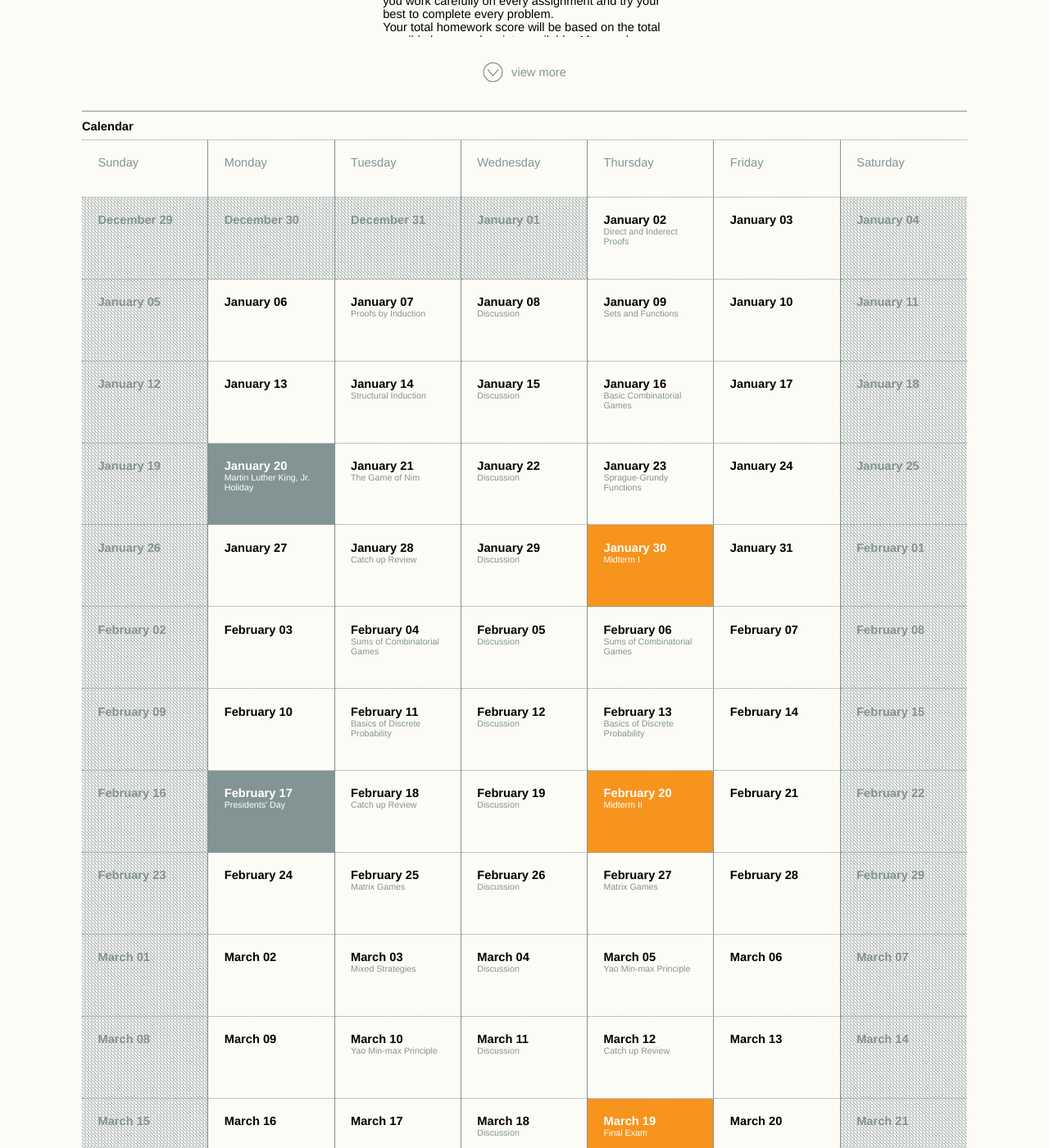
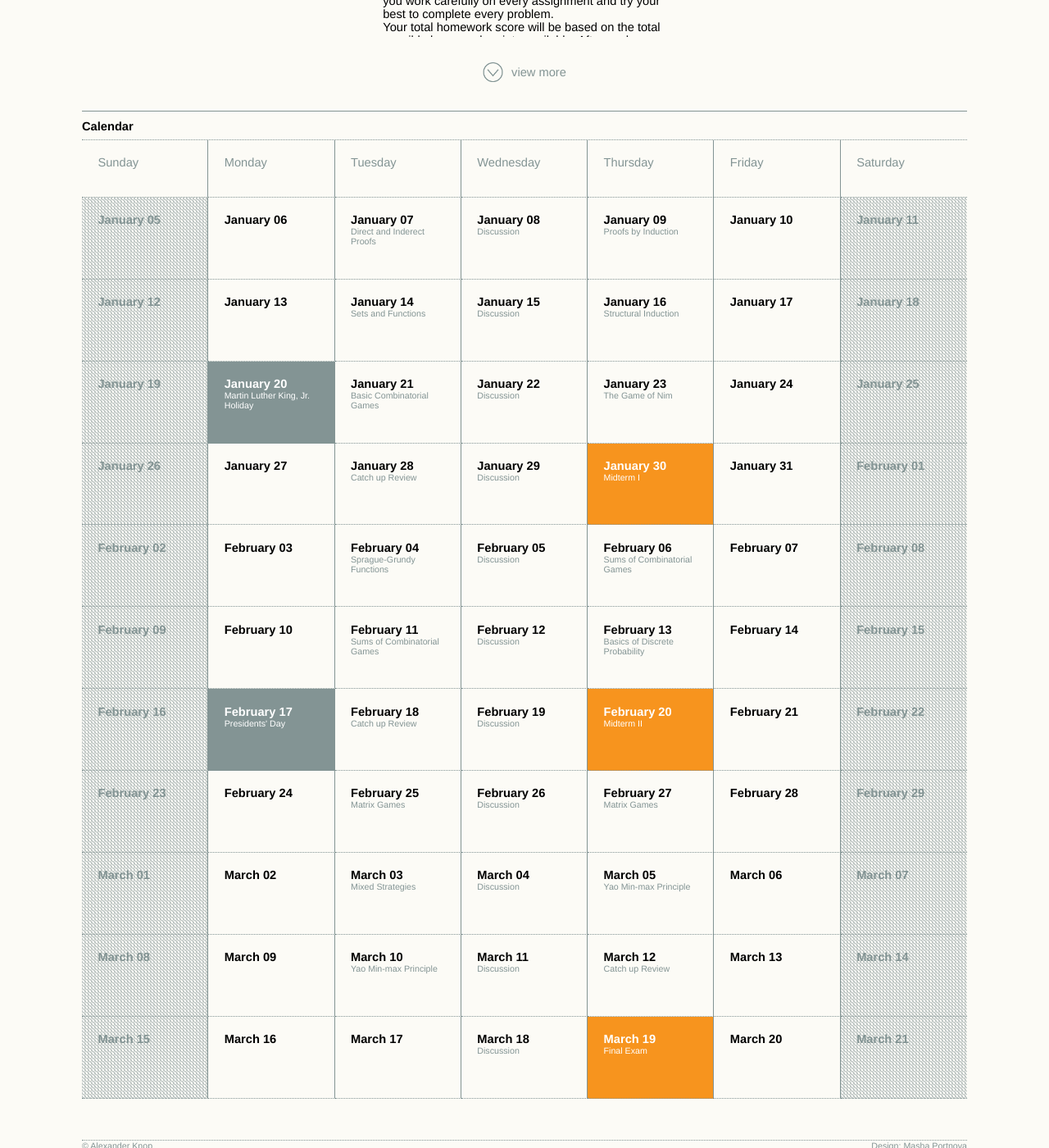
Before and after one commit to alexanderknop/alexanderknop.github.io, a Jekyll site: the page built from teaching/ucsd/152/2020/winter/index.html, in a window 1280 px wide and 1400 px high, scrolled down 980 px. Shown: the whole window at 82% size. Built offline with Jekyll 4.4.1, drawn with Linux system fonts in a browser that asks for light colours; nearby versions of some CDN libraries.

Commit message:
Remove week 0 from ucsd/152

```diff
--- a/teaching/ucsd/152/2020/winter/calendar.html
+++ b/teaching/ucsd/152/2020/winter/calendar.html
@@ -16,32 +16,6 @@
         </tr>
 	<tr>
 		<td class = "before">
-			December 29
-		</td>
-		<td class = "before">
-			December 30
-		</td>
-		<td class = "before">
-			December 31
-		</td>
-		<td class = "before">
-			January 01
-		</td>
-		<td>
-			January 02
-			<div>
-				 Direct and Inderect Proofs
-			</div>
-		</td>
-		<td>
-			January 03
-		</td>
-		<td>
-			January 04
-		</td>
-	</tr>
-	<tr>
-		<td>
 			January 05
 		</td>
 		<td>
@@ -117,7 +91,7 @@
 		<td>
 			January 21
 			<div>
-				 The Game of Nim
+				 Basic Combinatorial Games
 			</div>
 		</td>
 		<td>
@@ -181,7 +155,7 @@
 		<td>
 			February 04
 			<div>
-				 Sums of Combinatorial Games
+				 Sprague-Grundy Functions
 			</div>
 		</td>
 		<td>
@@ -213,7 +187,7 @@
 		<td>
 			February 11
 			<div>
-				 Basics of Discrete Probability
+				 Sums of Combinatorial Games
 			</div>
 		</td>
 		<td>
```
Also changed, not shown: other parts of teaching/ucsd/152/2020/winter/calendar.html (+5 -5 lines).
